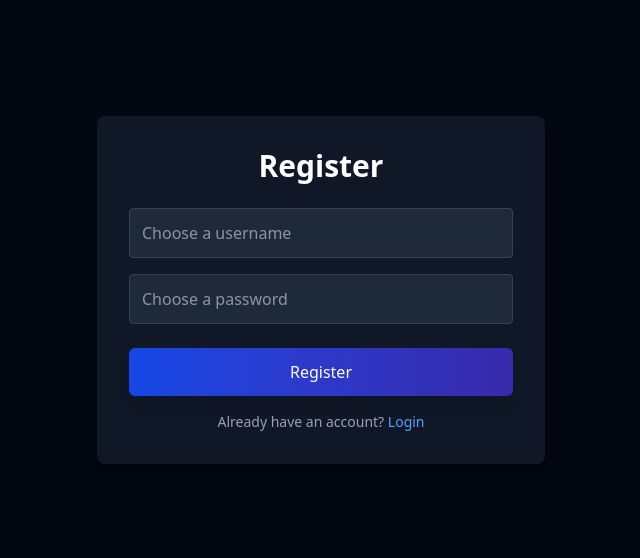
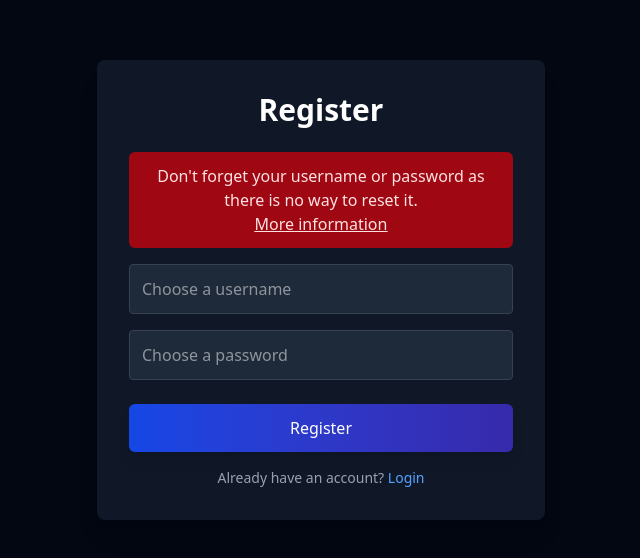
Before and after one commit to dev-anku/sharehole, a React (Vite) app in the folder client/: page /register in a window 1280 px wide. Shown: the part 110-668 px from the top of the page, without its empty margins (319-959 px from the left). Built offline with nearby package versions, Linux system fonts and the light colour scheme; no server answers.

Commit message:
fix: Delete Item fix

```diff
--- a/client/src/pages/ItemsPage.jsx
+++ b/client/src/pages/ItemsPage.jsx
@@ -157,6 +157,7 @@ const UploadedItemsList = ({ uploadedItems, setMessage, isLoading, setLoading, f
     try {
       const response = await fetch(`http://localhost:5000/api/items/delete/${itemId}`, {
         method: "DELETE",
+        credentials: "include",
       });
 
       if (!response.ok) {
--- a/client/src/pages/Register.jsx
+++ b/client/src/pages/Register.jsx
@@ -32,6 +32,11 @@ const Register = () => {
     <div className="min-h-screen bg-gray-950 flex items-center justify-center p-4 font-sans">
       <form onSubmit={handleSubmit} className="bg-gray-900 p-8 rounded-lg shadow-xl w-full max-w-md">
         <h1 className="text-3xl font-bold text-white mb-6 text-center">Register</h1>
+        <div className={"p-3 mb-4 rounded-md text-center bg-red-800 text-red-100"}>
+          Don't forget your username or password as there is no way to reset it.
+          <p className="underline"><a href="https://github.com/dev-anku/sharehole" target="_blank">More information</a></p>
+        </div>
+
         {error && <p className="text-red-500 text-sm mb-4">{error}</p>}
         <input
           type="text"
```
